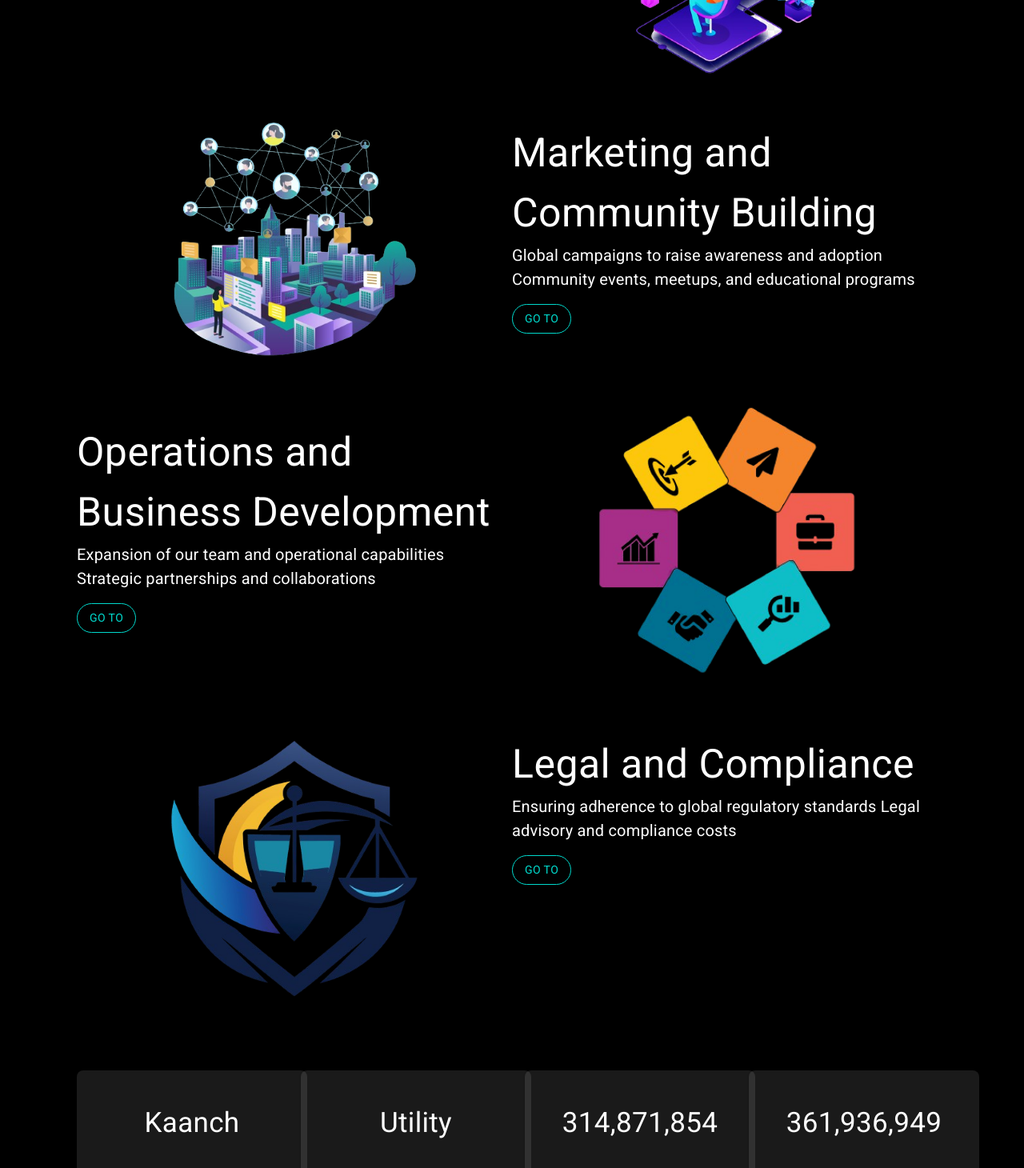
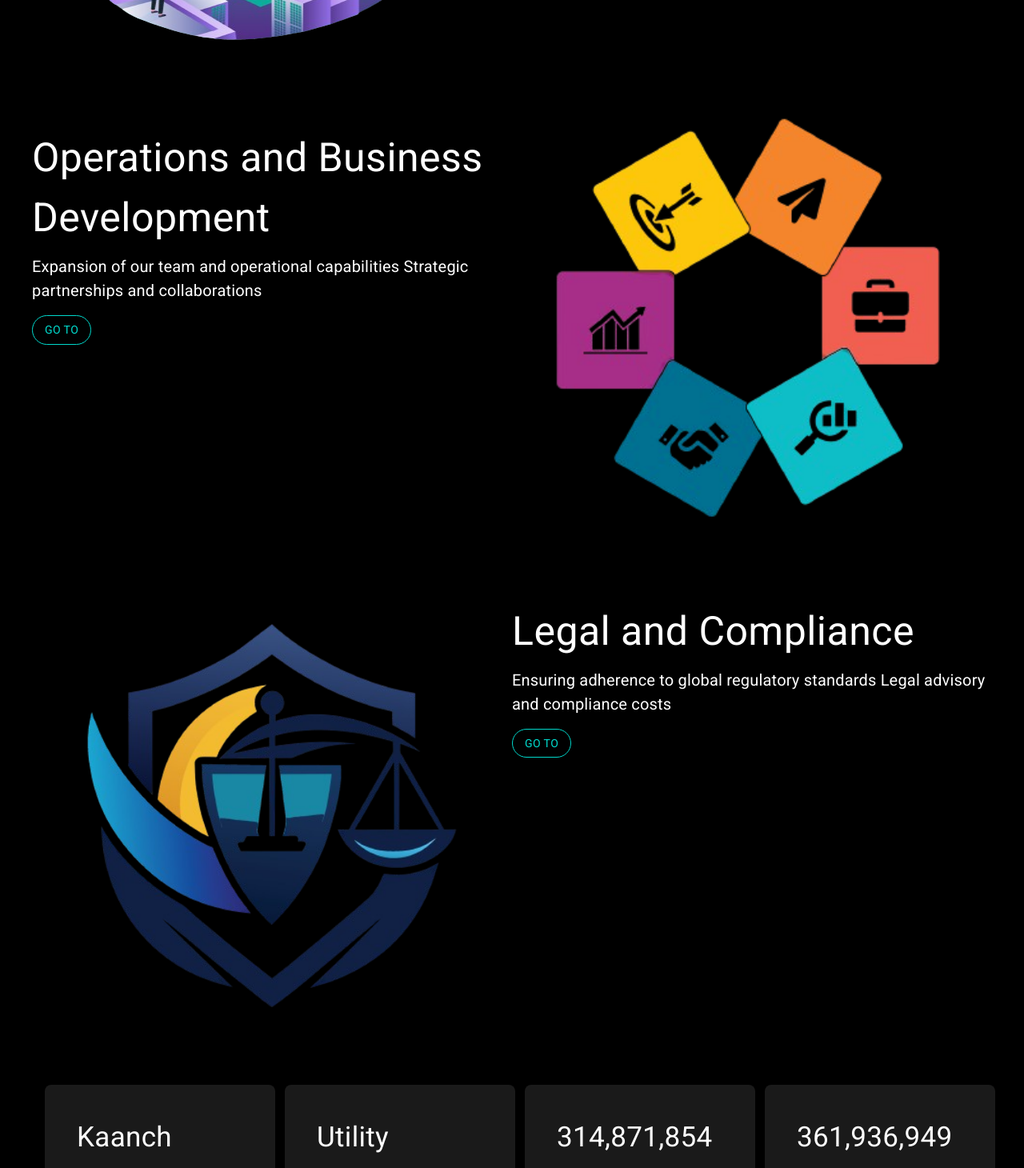
Before and after one commit to nagendrasha/kaanch, a Next.js app: page /tokenomics in a window 1280 px wide. Shown: the part 640-2100 px from the top of the page at 80% size. Built offline with nearby package versions, Linux system fonts and the light colour scheme.

Commit message:
homepage animation added

```diff
--- a/src/app/tokenomics/page.jsx
+++ b/src/app/tokenomics/page.jsx
@@ -87,32 +87,7 @@ const Page = () => {
   return (
     <>
       <Navbar />
-      <Grid
-        container
-        sx={{
-          //   position: "relative",
-          textAlign: "center",
-          py: { lg: 10, sm: 1, xs: 1 },
-          px: { lg: 10, sm: 3, xs: 3 },
-          //   overflow: "hidden",
-          //   "::before": {
-          //     content: '""',
-          //     position: "absolute",
-          //     top: 0,
-          //     left: 0,
-          //     width: "100%",
-          //     height: "100%",
-          //     backgroundImage: `url(${solutionbg.src}), linear-gradient(45deg, #000000,#000000)`,
-          //     backgroundSize: "cover, 100%",
-          //     backgroundRepeat: "no-repeat, repeat",
-          //     backgroundPosition: "center, center",
-          //     filter: "brightness(0.5)", // Adjusts the darkness of the overlay
-          //     zIndex: -1, // Places the overlay behind the content
-          //   },
-          backgroundColor: "black",
-        }}
-      >
-        <Grid container>
+      <Grid container sx={{ backgroundColor: "black", px: 5 }}>
         <Grid item xs={12} lg={12} sx={{ textAlign: "center", py: 4 }}>
           <Typography
             variant="h1"
@@ -138,7 +113,7 @@ const Page = () => {
         </Grid>
       </Grid>
 
-        <Grid container sx={{ mt: 2, px: 2 }}>
+      {/* <Grid container sx={{ backgroundColor: "black", px: 5 }}>
         <Grid
           item
           lg={6}
@@ -151,8 +126,8 @@ const Page = () => {
             Development and Technology
           </Typography>
           <Typography sx={{ fontSize: "20px", color: "white" }}>
-              Continuous enhancement of our blockchain infrastructure
-              Integration of advanced features and security protocols
+            Continuous enhancement of our blockchain infrastructure Integration
+            of advanced features and security protocols
           </Typography>
           <Button
             variant="outlined"
@@ -167,26 +142,57 @@ const Page = () => {
           </Button>
         </Grid>
         <Grid item lg={6} sm={6} xs={6} data-aos="fade-left">
-            <Image src={tech} width={400} alt="tech" />
+          <Image src={tech} width={300} alt="tech" />
         </Grid>
-        </Grid>
+      </Grid> */}
 
-        <Grid container sx={{ mt: 2, px: 2 }}>
-          <Grid item lg={6} sm={6} xs={6} data-aos="fade-left">
-            <Image src={market} width={400} alt="market" />
+      <Grid
+        container
+        sx={{
+          backgroundColor: "black",
+          px: { lg: 5, sm: 2, xs: 2 },
+          py: { xs: 2 },
+        }}
+      >
+        <Grid item lg={6} sm={6} xs={12} data-aos="fade-left">
+          <Image
+            src={market}
+            alt="market"
+            style={{ width: "100%" }}
+            sx={{
+              width: {
+                lg: "400px",
+                sm: "300px",
+                xs: "100%",
+              },
+              maxWidth: "100%",
+              height: "auto",
+            }}
+          />
         </Grid>
         <Grid
           item
           lg={6}
           sm={6}
-            xs={6}
-            sx={{ textAlign: "left", mt: 4 }}
+          xs={12}
+          sx={{ textAlign: { xs: "center", sm: "left" }, mt: { lg: 4, xs: 2 } }}
           data-aos="fade-right"
         >
-            <Typography sx={{ fontSize: "50px", color: "white" }}>
+          <Typography
+            sx={{
+              fontSize: { lg: "40px", sm: "30px", xs: "24px" },
+              color: "white",
+            }}
+          >
             Marketing and Community Building
           </Typography>
-            <Typography sx={{ fontSize: "20px", color: "white" }}>
+          <Typography
+            sx={{
+              fontSize: { lg: "20px", sm: "14px", xs: "12px" },
+              color: "white",
+              mt: { xs: 1 },
+            }}
+          >
             Global campaigns to raise awareness and adoption Community events,
             meetups, and educational programs
           </Typography>
@@ -204,19 +210,37 @@ const Page = () => {
         </Grid>
       </Grid>
 
-        <Grid container sx={{ mt: 2, px: 2 }}>
+      <Grid
+        container
+        sx={{
+          backgroundColor: "black",
+          px: { lg: 5, sm: 2, xs: 2 },
+          py: { xs: 2 },
+        }}
+      >
         <Grid
           item
           lg={6}
           sm={6}
-            xs={6}
-            sx={{ textAlign: "left", mt: 4 }}
+          xs={12}
+          sx={{ textAlign: { xs: "center", sm: "left" }, mt: { lg: 4, xs: 2 } }}
           data-aos="fade-right"
         >
-            <Typography sx={{ fontSize: "50px", color: "white" }}>
+          <Typography
+            sx={{
+              fontSize: { lg: "50px", sm: "40px", xs: "30px" },
+              color: "white",
+            }}
+          >
             Operations and Business Development
           </Typography>
-            <Typography sx={{ fontSize: "20px", color: "white" }}>
+          <Typography
+            sx={{
+              fontSize: { lg: "20px", sm: "16px", xs: "14px" },
+              color: "white",
+              mt: { xs: 1 },
+            }}
+          >
             Expansion of our team and operational capabilities Strategic
             partnerships and collaborations
           </Typography>
@@ -232,29 +256,69 @@ const Page = () => {
             Go to
           </Button>
         </Grid>
-          <Grid item lg={6} sm={6} xs={6} data-aos="fade-left">
-            <Image src={operation} width={400} alt="market" />
+        <Grid item lg={6} sm={6} xs={12} data-aos="fade-left">
+          <Image
+            src={operation}
+            alt="market"
+            style={{ width: "100%", height: "auto" }}
+            sx={{
+              maxWidth: {
+                lg: "400px",
+                sm: "300px",
+                xs: "100%",
+              },
+            }}
+          />
         </Grid>
       </Grid>
 
-        <Grid container sx={{ mt: 2, px: 2 }}>
-          <Grid item lg={6} sm={6} xs={6} data-aos="fade-left">
-            <Image src={legal} width={400} alt="market" />
+      <Grid
+        container
+        sx={{
+          backgroundColor: "black",
+          px: { lg: 5, sm: 2, xs: 2 },
+          py: { xs: 2 },
+        }}
+      >
+        <Grid item lg={6} sm={6} xs={12} data-aos="fade-left">
+          <Image
+            src={legal}
+            alt="market"
+            style={{ width: "100%", height: "auto" }}
+            sx={{
+              maxWidth: {
+                lg: "400px",
+                sm: "300px",
+                xs: "100%",
+              },
+            }}
+          />
         </Grid>
         <Grid
           item
           lg={6}
           sm={6}
-            xs={6}
-            sx={{ textAlign: "left", mt: 4 }}
+          xs={12}
+          sx={{ textAlign: { xs: "center", sm: "left" }, mt: { lg: 4, xs: 2 } }}
           data-aos="fade-right"
         >
-            <Typography sx={{ fontSize: "50px", color: "white" }}>
+          <Typography
+            sx={{
+              fontSize: { lg: "50px", sm: "40px", xs: "30px" },
+              color: "white",
+            }}
+          >
             Legal and Compliance
           </Typography>
-            <Typography sx={{ fontSize: "20px", color: "white" }}>
-              Ensuring adherence to global regulatory standards Legal advisory
-              and compliance costs
+          <Typography
+            sx={{
+              fontSize: { lg: "20px", sm: "16px", xs: "14px" },
+              color: "white",
+              mt: { xs: 1 },
+            }}
+          >
+            Ensuring adherence to global regulatory standards Legal advisory and
+            compliance costs
           </Typography>
           <Button
             variant="outlined"
@@ -270,7 +334,7 @@ const Page = () => {
         </Grid>
       </Grid>
 
-        <Grid container sx={{ mt: 4 }}>
+      <Grid container sx={{ backgroundColor: "black", px: 5 }}>
         {metrics.map((e) => {
           return (
             <Grid item md={3} xs={12} key={e.id}>
@@ -281,12 +345,12 @@ const Page = () => {
                   backgroundColor: "rgba(255, 255, 255, 0.1)",
                   color: "#fff",
                   p: 3,
-                  borderBottom:'2px solid #00DACD',
+                  borderBottom: "2px solid #00DACD",
                   borderRadius: 2,
-                  '&:hover':{
+                  "&:hover": {
                     backgroundColor: "rgba(255, 255, 255, 0.2)",
-                    border:'2px solid #00DACD'
-                  }
+                    border: "2px solid #00DACD",
+                  },
                 }}
               >
                 <CardContent>
@@ -310,7 +374,6 @@ const Page = () => {
           );
         })}
       </Grid>
-      </Grid>
       <Footer />
     </>
   );
```
Also changed, not shown: src/app/performance-matrics/page.jsx (+12 -4 lines), src/components/Homepage.jsx (+16 -6 lines). Lines whose indentation alone changed are shown as unchanged.
